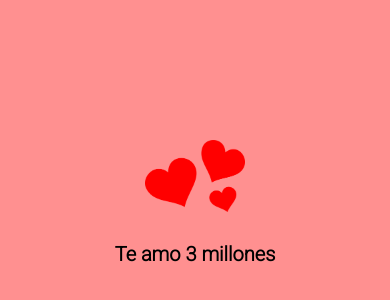
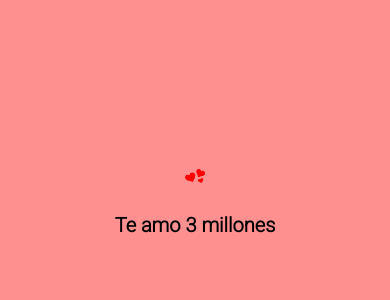
Before and after one commit to JPabloMF/3M, a plain HTML site: page other.html in a window 390 px wide. Shown: the part 214-514 px from the top of the page. Drawn offline with Linux system fonts and the light colour scheme.

Commit message:
Added changes

```diff
--- a/styles.css
+++ b/styles.css
@@ -6,20 +6,20 @@ body {
   flex-direction: column;
   justify-content: center;
   align-items: center;
-  font-family: 'Roboto', sans-serif;
+  font-family: "Roboto", sans-serif;
 }
 
-p{
+p {
   font-size: 20px;
   font-weight: bold;
 }
 
-img{
+img {
   width: 100px;
   margin: 10px 0;
 }
 
-#loader{
+#loader {
   position: fixed;
   top: 0;
   left: 0;
@@ -28,6 +28,14 @@ img{
   background-color: black;
 }
 
-.other{
+.other {
   background-color: rgb(255, 144, 144);
 }
+
+/* Extra small */
+@media screen and (max-width: 576px) {
+  img {
+    width: 20px;
+    margin: 10px 0;
+  }
+}
```
